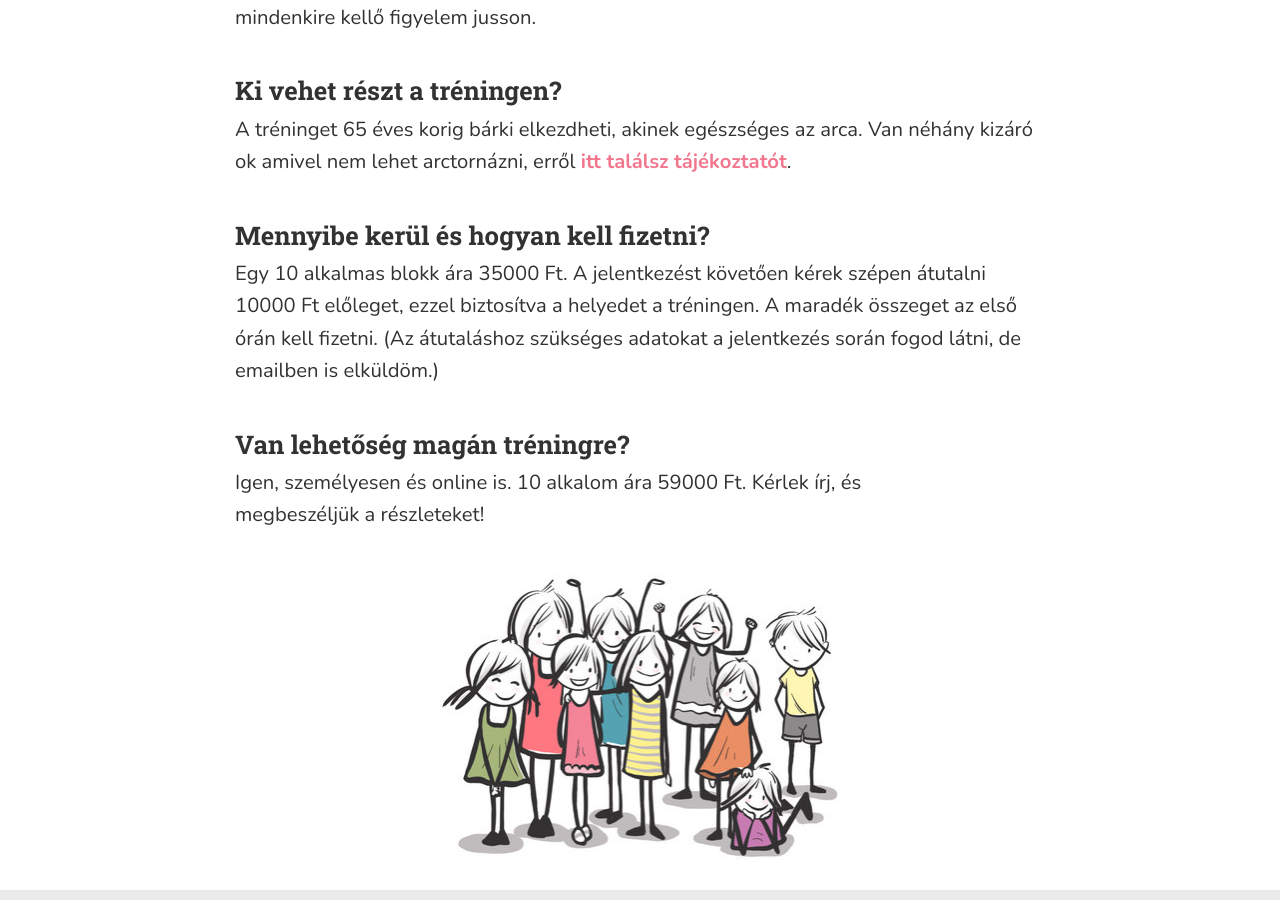
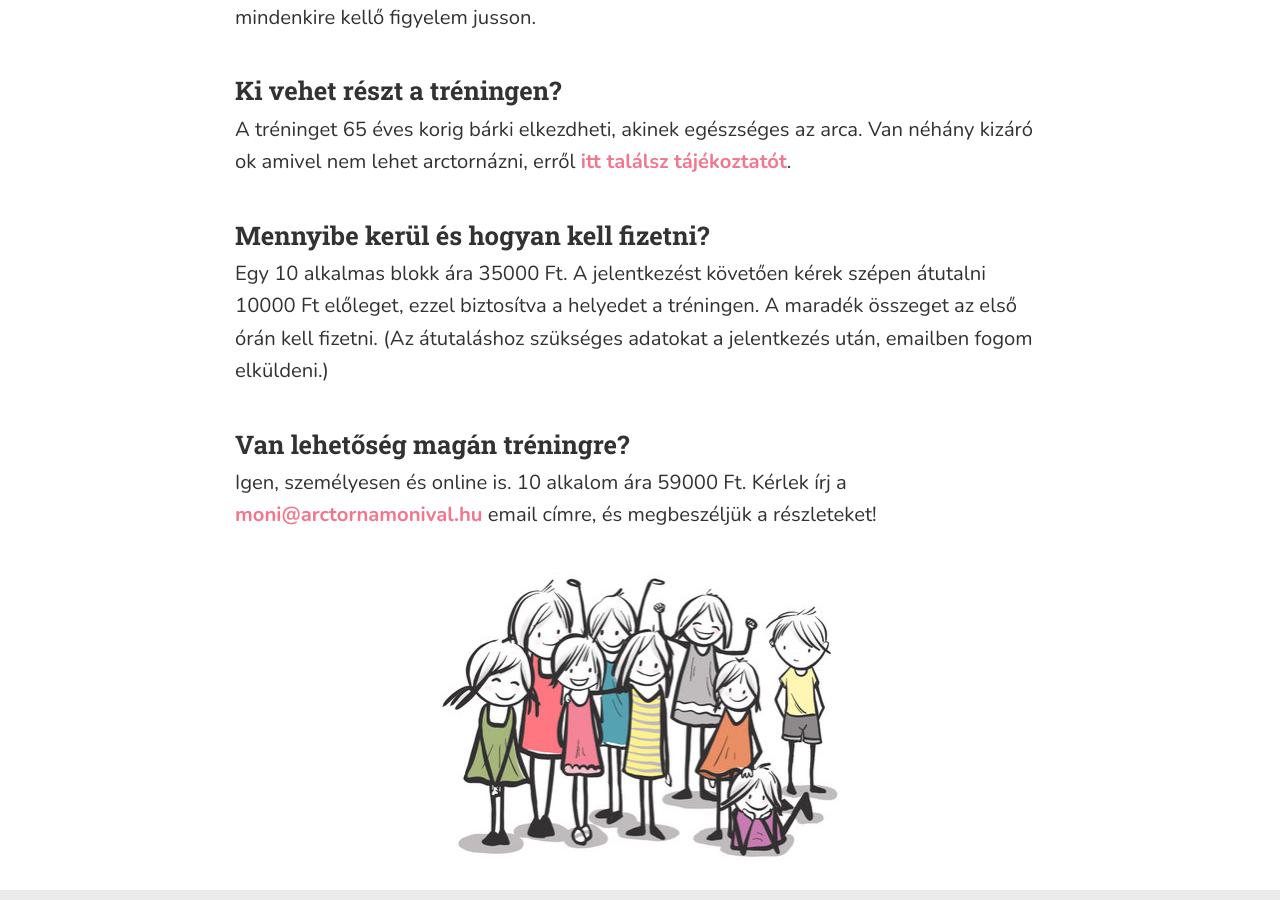
Before and after one commit to monikamudra/arctorna, a Jekyll site: the page built from trening.md, in a window 1280 px wide and 900 px high, scrolled down 1503 px. Built offline with Jekyll 4.4.1, drawn with Linux system fonts in a browser that asks for light colours.

Commit message:
Change copy on Workshop and Training screens

```diff
--- a/_includes/training-details.md
+++ b/_includes/training-details.md
@@ -36,14 +36,13 @@ néhány kizáró ok amivel nem lehet arctornázni, erről
 
 ### Mennyibe kerül és hogyan kell fizetni?
 
-Egy 10 alkalmas blokk <span class="u-NoWrap">ára 35000 Ft.</span>
-A jelentkezést követően kérek szépen átutalni
-10000&nbsp;Ft előleget, ezzel
-biztosítva a helyedet a tréningen. A maradék összeget
-az első órán kell fizetni. (Az átutaláshoz szükséges adatokat a jelentkezés
-során fogod látni, de emailben is elküldöm.)
+Egy 10 alkalmas blokk <span class="u-NoWrap">ára 35000 Ft.</span> A jelentkezést
+követően kérek szépen átutalni 10000&nbsp;Ft előleget, ezzel biztosítva a
+helyedet a tréningen. A maradék összeget az első órán kell fizetni.
+(Az átutaláshoz szükséges adatokat a jelentkezés után, emailben fogom elküldeni.)
 
 ### Van lehetőség magán tréningre?
 
 Igen, személyesen és online is. 10 alkalom <span class="u-NoWrap">ára 59000&nbsp;Ft.</span>
-Kérlek írj, és megbeszéljük&nbsp;a&nbsp;részleteket!
+Kérlek írj a <a href="mailto:moni@arctornamonival.hu">moni@arctornamonival.hu</a>
+email címre, és megbeszéljük&nbsp;a&nbsp;részleteket!
```
Also changed, not shown: _includes/workshop-details.md (+6 -6 lines).
